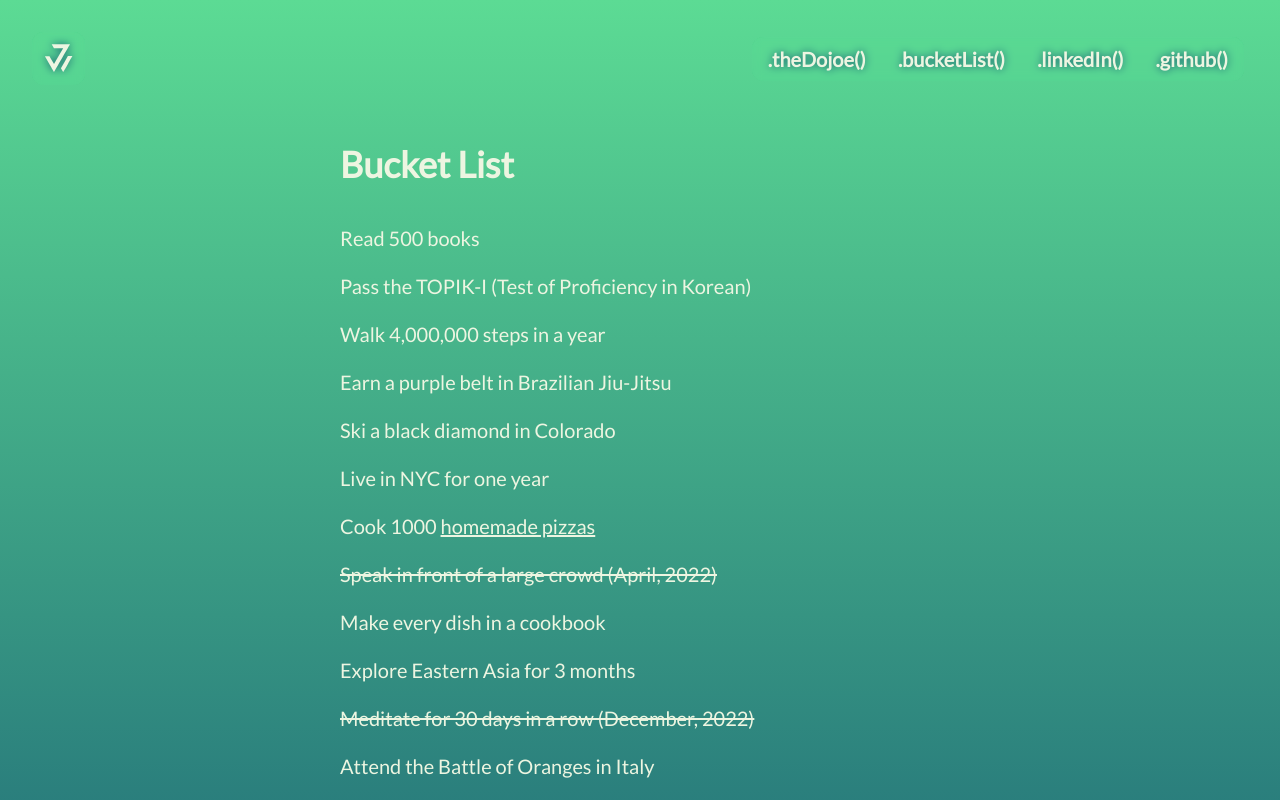
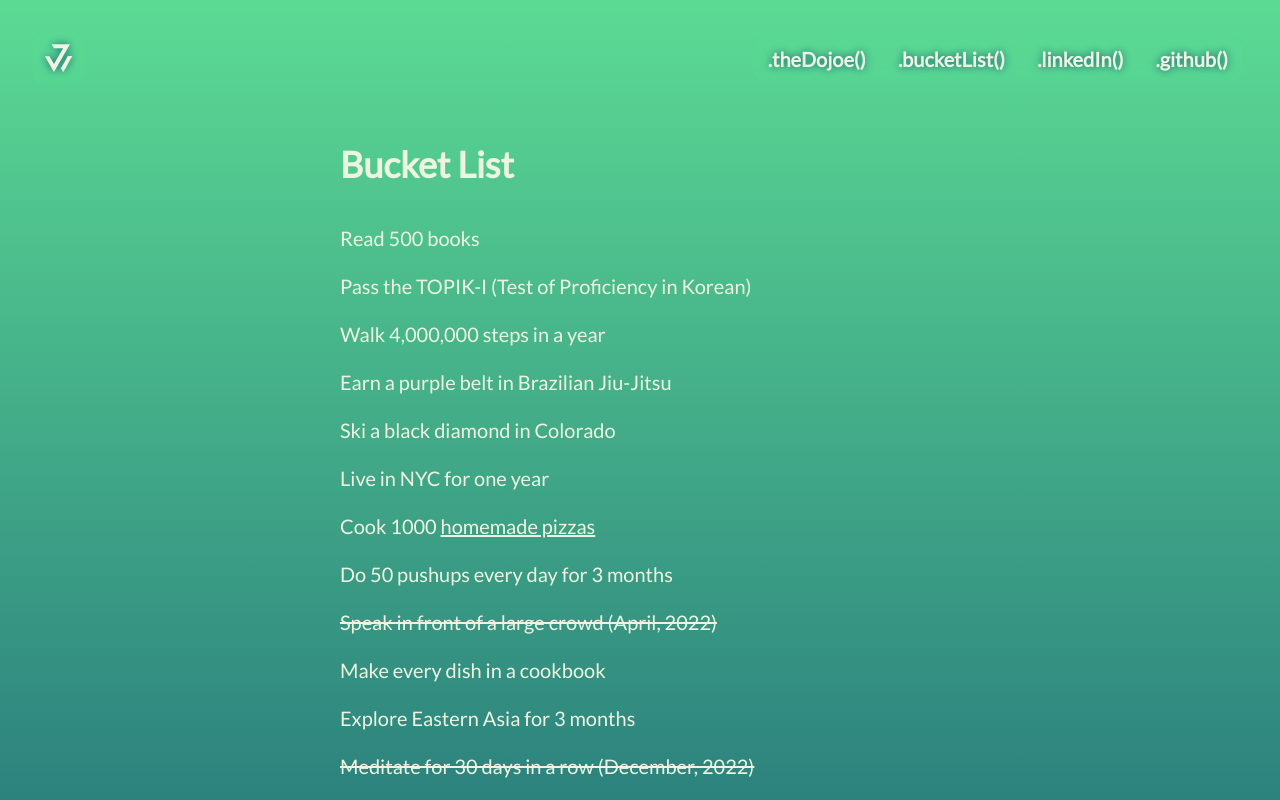
Before and after one commit to jwmke/personal-website, a Next.js app: page /bucketlist in a window 1280 px wide. Shown: the top 800 px of the page. Built offline with nearby package versions, Linux system fonts and the light colour scheme.

Commit message:
bucket addition

```diff
--- a/pages/bucketlist.tsx
+++ b/pages/bucketlist.tsx
@@ -28,6 +28,7 @@ const BucketList: NextPage = () => {
             <p>Ski a black diamond in Colorado</p>
             <p>Live in NYC for one year</p>
             <p>Cook 1000 <Link href='/blog/pizza' target="_blank" rel="noreferrer"><span className='hover:text-teal underline hover:cursor-pointer'>homemade pizzas</span></Link></p>
+            <p>Do 50 pushups every day for 3 months</p>
             <p className='line-through'>Speak in front of a large crowd (April, 2022)</p>
             <p>Make every dish in a cookbook</p>
             <p>Explore Eastern Asia for 3 months</p>
```
